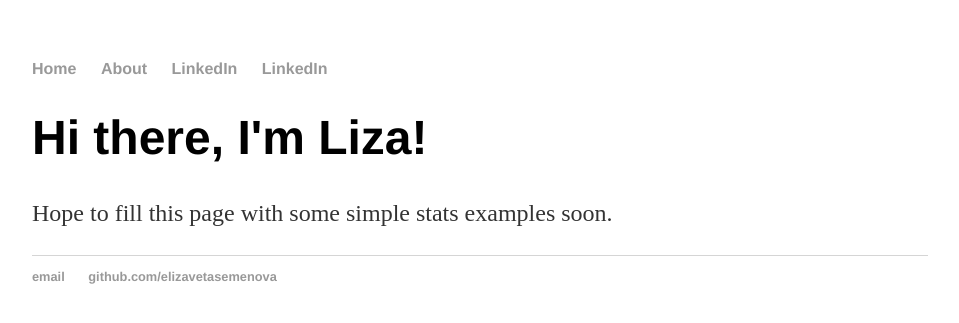
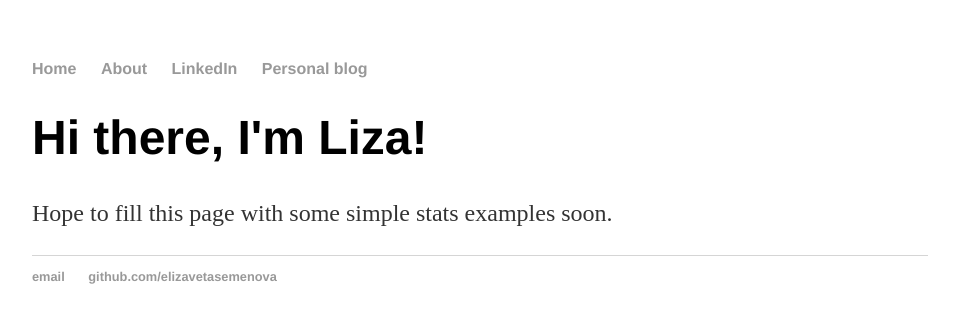
Before and after one commit to elizavetasemenova/elizavetasemenova.github.io, a Jekyll site: the page built from index.html, in a window 1280 px wide. Shown: the top 323 px of the page, without its empty margins (160-1119 px from the left). Built offline with Jekyll 4.4.1, drawn with Linux system fonts in a browser that asks for light colours.

Commit message:
Update default.html

```diff
--- a/_layouts/default.html
+++ b/_layouts/default.html
@@ -11,7 +11,7 @@
 	        		<li><a href="/">Home</a></li>
 		        	<li><a href="/about">About</a></li>
 	        		<li><a href="https://www.linkedin.com/in/elizaveta-semenova-a63330a?trk=hp-identity-photo">LinkedIn</a></li>
-        		        <li><a href="https://www.linkedin.com/in/elizaveta-semenova-a63330a?trk=hp-identity-photo">LinkedIn</a></li>
+        		        <li><a href="http://lizasemenova.blogspot.ch">Personal blog</a></li>
     		        </ul>
 			</nav>
 			<div class="container">
```
